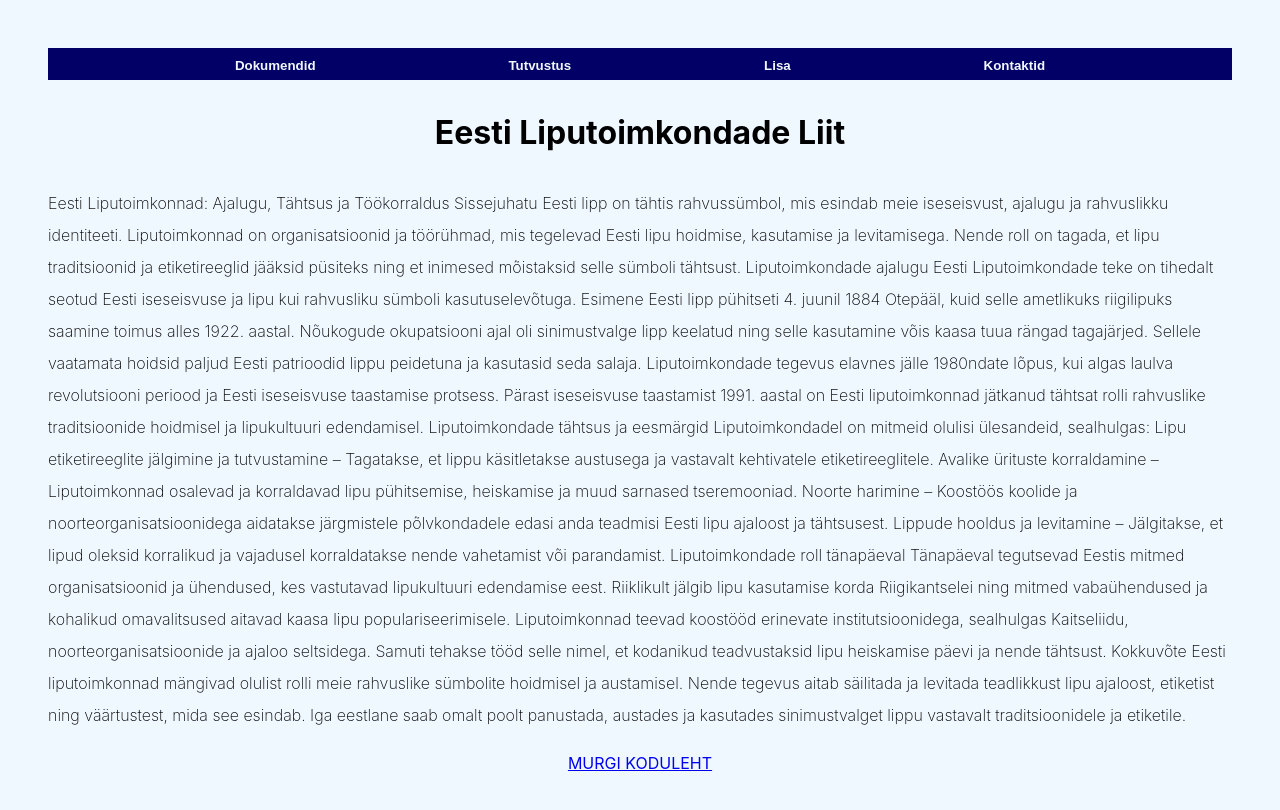
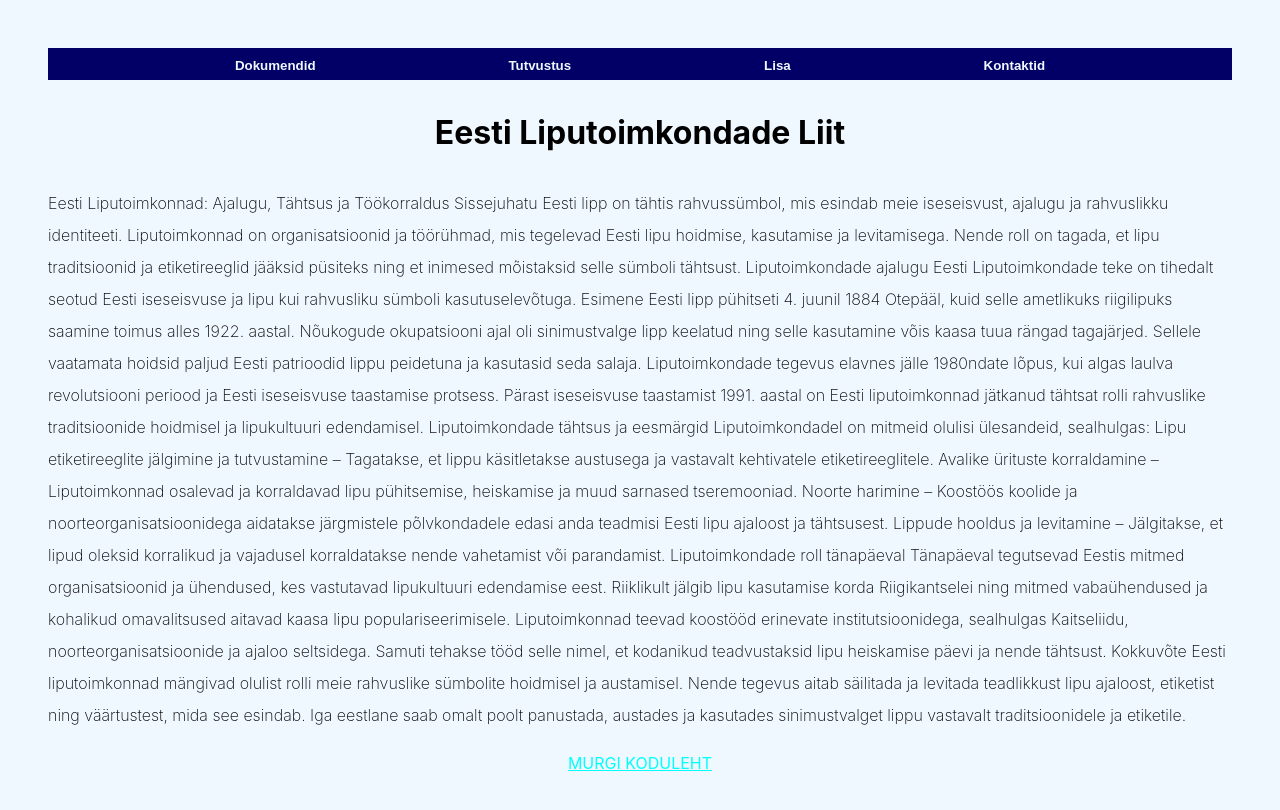
Before and after one commit to originaldreamer/ell.ee, a React (Vite) app: page / in a window 1280 px wide. Shown: the top 810 px of the page. Built offline with nearby package versions, Linux system fonts and the light colour scheme.

Commit message:
mingi kiri

```diff
--- a/src/App.jsx
+++ b/src/App.jsx
@@ -4,13 +4,6 @@ import './App.css'
 
 function App() {
   const [fileContent, setFileContent] = useState('');
-
-
-  /*useEffect(() => {
-    fetch('/esileheKirjeldus.txt')
-      .then((response) => response.text())
-      .then((data) => setFileContent(data));
-  }, []);*/
 
   return (
     <>
@@ -67,7 +60,7 @@ Eesti liputoimkonnad mängivad olulist rolli meie rahvuslike sümbolite hoidmise
       <article></article>
       <aside></aside>
       <footer>
-        <a href = "https://www.murg.ee/">MURGI KODULEHT</a>
+        <a href = "https://www.murg.ee/" className = "link">MURGI KODULEHT</a>
       </footer>
     </body>
     </>
--- a/src/index.css
+++ b/src/index.css
@@ -39,6 +39,10 @@ nav ul{
   font-weight: 200;
 }
 
+.link {
+  color:aqua;
+}
+
 .h1 {
   size: 1200px;
   color: #020066;
```
